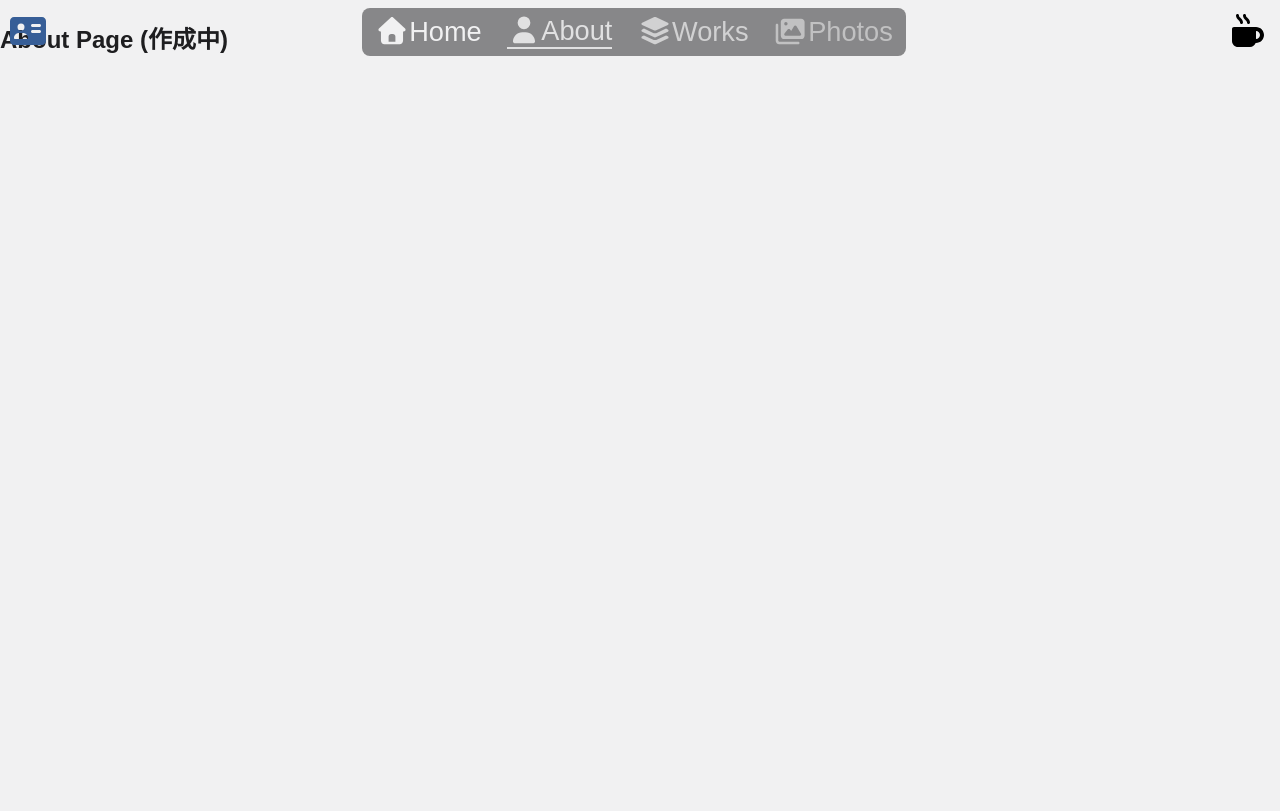
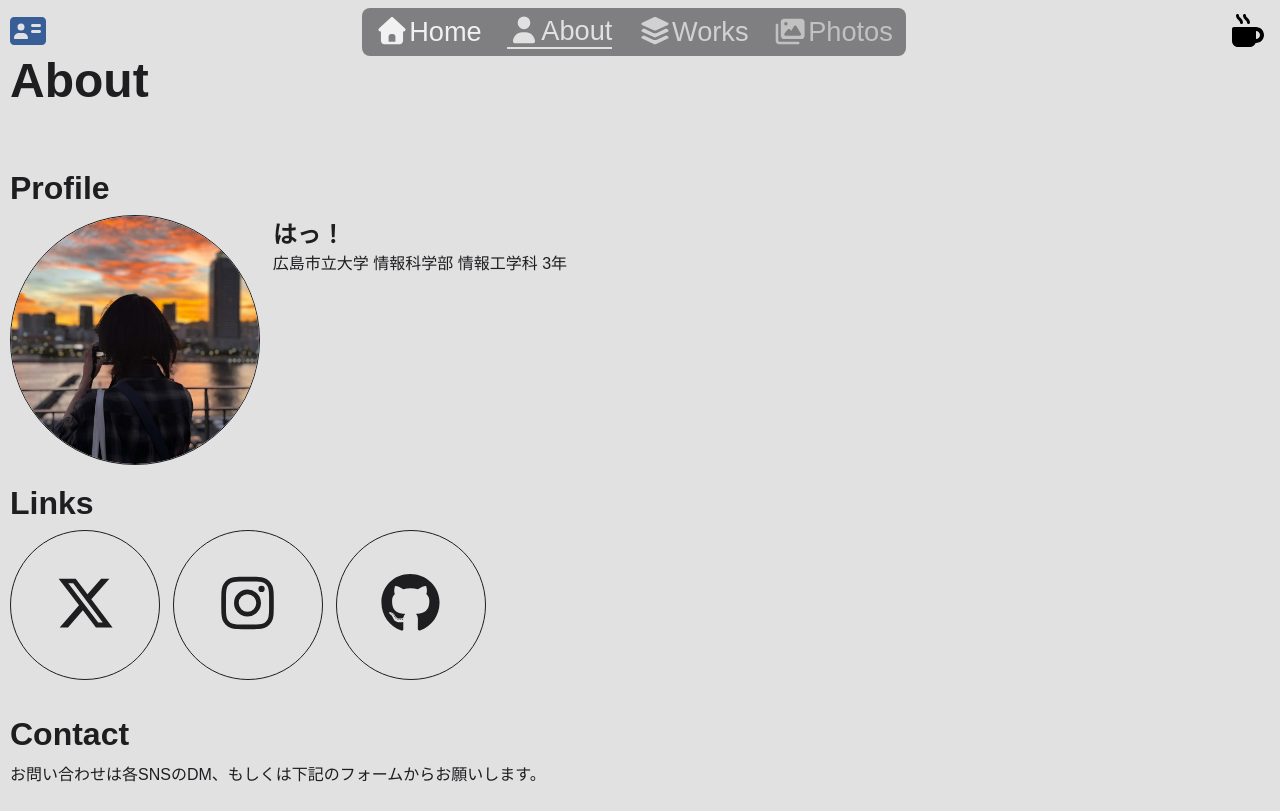
Before and after one commit to haaaaa722/portfolio, a React (Create React App) app: page /about in a window 1280 px wide. Built offline with nearby package versions, Linux system fonts and the light colour scheme; a web font is replaced by a local one.

Commit message:
profile 大体完成

```diff
--- a/src/components/Header/Header.module.css
+++ b/src/components/Header/Header.module.css
@@ -40,7 +40,7 @@
         display: flex;
         height: 3rem;
         align-items: center;
-        background-color: light-dark(rgba(30, 30, 32, 0.5), rgb(241, 241, 242, 0.5));
+        background: light-dark(rgba(30, 30, 32, 0.5), rgb(241, 241, 242, 0.5));
         border-radius: 0.5rem;
     }
 
--- a/src/components/mobileMenu/MobileMenu.module.css
+++ b/src/components/mobileMenu/MobileMenu.module.css
@@ -5,7 +5,7 @@
 
     width: 3rem;
     height: 3rem;
-    background: var(--bg-color);
+    background: var(--home-bg);
     border: 1px solid light-dark(#1e1e20,#f1f1f2);
     border-radius: 0.5rem;
     cursor: pointer;
@@ -104,23 +104,23 @@
 }
 
 .navlist li:nth-of-type(1){
-    background: light-dark(#f1f1f2, #1e1e20);
+    background: var(--home-bg);
 }
 
 .navlist li:nth-of-type(2){
-    background: light-dark(#e1e1e2, #2e2e30);
+    background: var(--about-bg);
 }
 
 .navlist li:nth-of-type(3){
-    background: light-dark(#d1d1d2, #3e3e40);
+    background: var(--works-bg);
 }
 
 .navlist li:nth-of-type(4){
-    background: light-dark(#c1c1c2, #4e4e50);
+    background: var(--photos-bg);
 }
 
 .dummySlot{
-    background: light-dark(#c1c1c2, #4e4e50);
+    background: var(--photos-bg);
 }
 
 @media (min-width: 768px){
--- a/src/index.css
+++ b/src/index.css
@@ -11,7 +11,15 @@
   --font-main: "Zen Kurenaido", sans-serif;
 
   /* 色の定義 */
-  --bg-color: light-dark(#f1f1f2, #1e1e20);
+  /* Home */
+  --home-bg: light-dark(#f1f1f2, #1e1e20);
+  /* About */
+  --about-bg: light-dark(#e1e1e2, #2e2e30);
+  /* Works */
+  --works-bg: light-dark(#d1d1d2, #3e3e40);
+  /* Photos */
+  --photos-bg: light-dark(#c1c1c2, #4e4e50);
+  /* text */
   --text-color: light-dark(#1e1e20, #f1f1f2);
 }
 
@@ -19,7 +27,7 @@ body{
   margin :0;
   padding: 0;
   font-family: var(--font-main);
-  background-color: var(--bg-color);
+  background-color: var(--home-bg);
   color: var(--text-color);
   -webkit-font-smmothing :antialiased;
   -moz-osx-font-smoothing :grayscale;
--- /dev/null
+++ b/src/pages/About.module.css
@@ -0,0 +1,113 @@
+.container{
+    width: 100%;
+    min-height: 100svh;
+    background: var(--about-bg);
+    display: flex;
+    flex-direction: column;
+}
+
+.header{
+    width: 100%;
+    height: 10rem;
+    display: flex;
+    align-items: center;
+    padding: 10px
+}
+
+.title{
+    font-size:3rem;
+}
+
+.sectionTitle{
+    font-size:2rem;
+    margin: 0 0 0.5rem 0;
+}
+
+.profile{
+    padding: 10px;
+}
+
+.profileContent{
+    display: grid;
+    grid-template-columns: 1fr;
+}
+
+.imgWrapper{
+    justify-self: center;
+    width: 60%;
+    aspect-ratio: 1/1;
+}
+
+.profileImg{
+    width: 100%;
+    height: 100%;
+    object-fit: contain;
+    border: 1.5px solid var(--text-color);
+    border-radius: 50%;
+}
+
+.profileTextWrapper{
+    word-break: keep-all;
+    overflow-wrap: break-word;
+}
+
+.profileTextWrapper h3{
+    margin: 0;
+    font-size: 1.5rem;
+}
+
+.profileTextWrapper p{
+    margin: 0;
+}
+
+.links{
+    margin-bottom: 1rem;
+    padding: 10px;
+}
+
+.linkItemsWrapper{
+    display: flex;
+    gap: 1vw;
+}
+
+.linkItem{
+    width: 20vw;
+    max-width: 150px;
+    height: 20vw;
+    max-height: 150px;
+    display: flex;
+    align-items: center;
+    justify-content: center;
+    border: 1.5px solid var(--text-color);
+    border-radius: 50%;
+    font-size: 8vw;
+}
+
+.contact{
+    margin-bottom: 1rem;
+    padding: 10px;
+}
+
+.contact p{
+    margin: 0;
+    word-break: keep-all;
+    overflow-wrap: break-word;
+}
+
+@media (min-width: 768px) {
+    .profileContent{
+        grid-template-columns: auto 1fr;
+        justify-items: start;
+        text-align: left;
+        gap: 1vw;
+    }
+
+    .imgWrapper{
+        width: 250px;
+        height: 250px;
+    }
+
+    .linkItem{
+        font-size: 60px;
+    }
+}
--- /dev/null
+++ b/src/pages/About.tsx
@@ -0,0 +1,56 @@
+import React from "react";
+import profileImg from "../assets/images/profileIcon.webp";
+import { FontAwesomeIcon } from "@fortawesome/react-fontawesome";
+import { faXTwitter, faInstagram, faGithub } from "@fortawesome/free-brands-svg-icons";
+import styles from "./About.module.css";
+
+const About = ()=>{
+    return(
+        <div className={styles.container}>
+            <div className={styles.header}>
+                <h1 className={styles.title}>About</h1>
+            </div>
+
+            <section className={styles.profile}>
+                <h2 className={styles.sectionTitle}>Profile</h2>
+                <div className={styles.profileContent}>
+                    <div className={styles.imgWrapper}>
+                        <img src={profileImg} alt="Profile" className={styles.profileImg} />
+                    </div>
+                    <div className={styles.profileTextWrapper}>
+                        <h3>はっ！</h3>
+                        <p>広島市立大学 情報科学部 情報工学科 3年</p>
+                    </div>
+                </div>
+            </section>
+
+            <section className={styles.links}>
+                <h2 className={styles.sectionTitle}>Links</h2>
+                <div className={styles.linkItemsWrapper}>
+                    <div className={styles.linkItem}>
+                        <a href="https://x.com/haaaaa722" target="_blank">
+                            <FontAwesomeIcon icon={faXTwitter}/>
+                        </a>
+                    </div>
+                    <div className={styles.linkItem}>
+                        <a href="https://www.instagram.com/pics._.hyt?utm_source=ig_web_button_share_sheet&igsh=ZDNlZDc0MzIxNw==" target="_blank">
+                            <FontAwesomeIcon icon={faInstagram}/>
+                        </a>
+                    </div>
+                    <div className={styles.linkItem}>
+                        <a href="https://github.com/haaaaa722" target="_blank">
+                            <FontAwesomeIcon icon={faGithub}/>
+                        </a>
+                    </div>
+                </div>
+            </section>
+
+            <section className={styles.contact}>
+                <h2 className={styles.sectionTitle}>Contact</h2>
+                <p>お問い合わせは各SNSのDM、もしくは下記のフォームからお願いします。</p>
+            </section>
+        </div>
+    )
+}
+
+export default About;
--- a/src/pages/Home.module.css
+++ b/src/pages/Home.module.css
@@ -25,7 +25,7 @@
     justify-content: center;
     align-items: center;
 
-    background: var(--bg-color);
+    background: var(--home-bg);
     border: 1px solid light-dark(rgba(30, 30, 32, 0.25), rgba(241, 241, 242, 0.25));
     border-radius: 1rem;
     box-shadow: 4px 4px 4px 0px light-dark(rgba(30, 30, 36, 0.25), rgba(241, 241, 242, 0.25));
@@ -37,7 +37,7 @@
     width: 100%;
     height: 100%;
     padding: 0.5rem;
-    background: var(--bg-color);
+    background: var(--home-bg);
     border-radius: 1rem;
     border: 1px solid light-dark(rgba(30, 30, 32, 0.25), rgba(241, 241, 242, 0.25));
     box-shadow: 4px 4px 4px 0px light-dark(rgba(30, 30, 36, 0.25), rgba(241, 241, 242, 0.25));
```
Also changed, not shown: src/App.tsx (+6 -6 lines), src/assets/images/profileIcon.webp (added).
